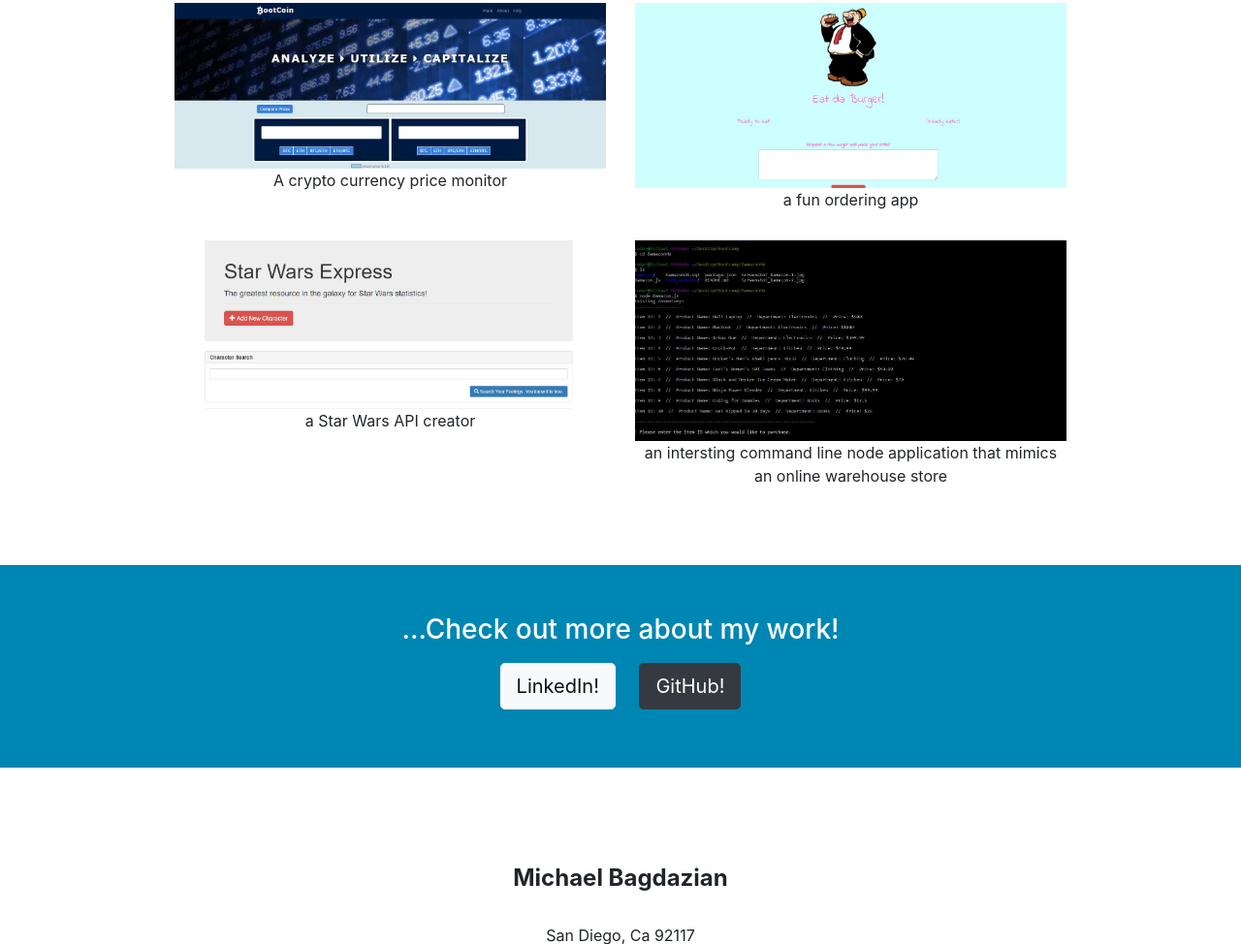
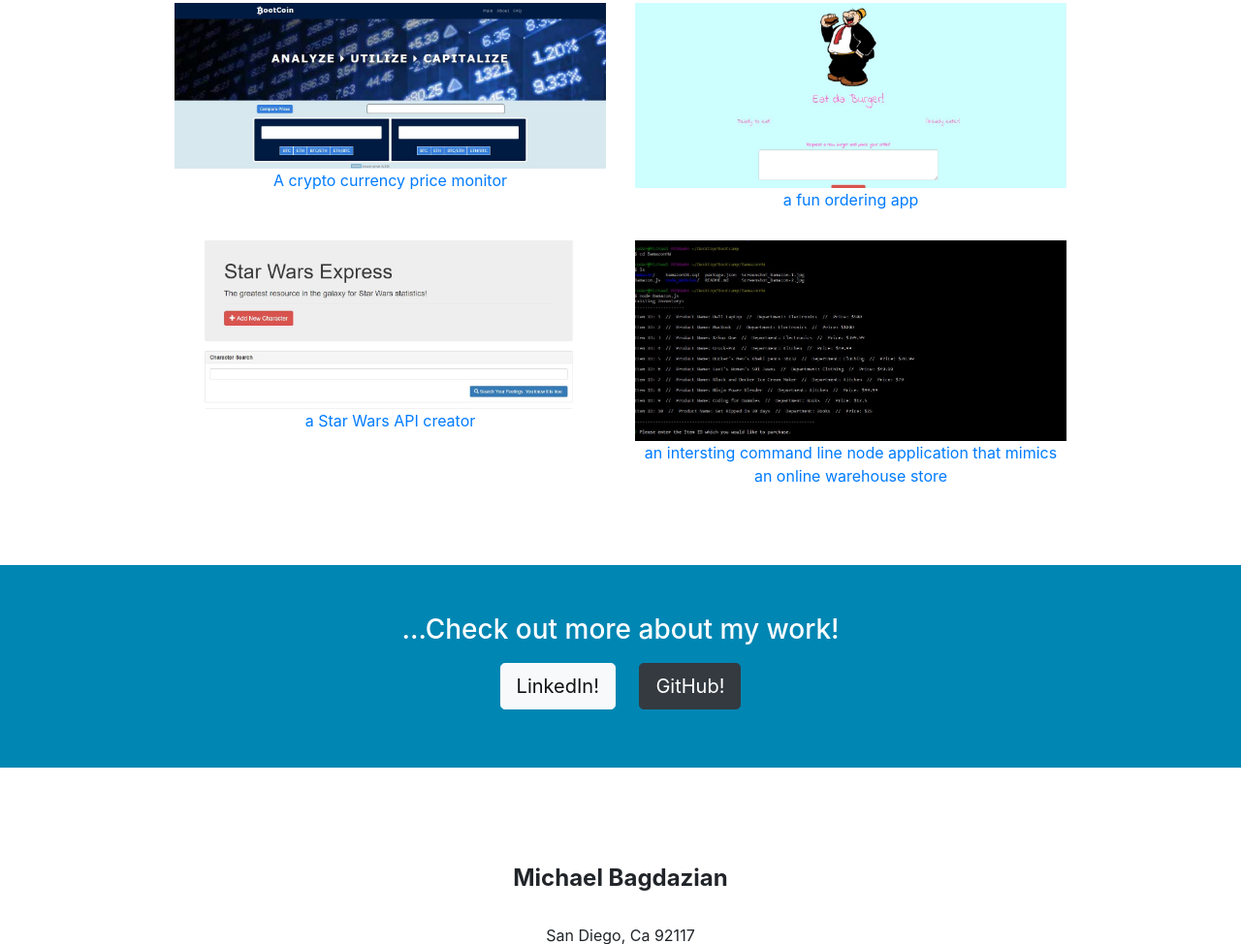
Before and after one commit to mbagdazian/portfolio, a website with bundled scripts: page index.html in a window 1280 px wide. Shown: the part 1988-2962 px from the top of the page at 97% size. Built offline with nearby package versions, Linux system fonts and the light colour scheme.

Commit message:
upload 3

```diff
--- a/index.html
+++ b/index.html
@@ -163,8 +163,9 @@
                 <div class="portfolio-item">
                   <a href="https://vidman22.github.io/Boot_Coin/index.html">
                     <img class="img-portfolio img-fluid" src="img/BootcoinProject.jpg">
+                  <p>A crypto currency price monitor</p>
                   </a>
-                  <p>A crypto currency price monitor</p>
+
                 </div>
               </div>
               <div class="col-md-6">
@@ -172,24 +173,27 @@
                   <a href="https://thawing-refuge-78214.herokuapp.com/index">
                     <img class="img-portfolio img-fluid" src="img/burgerapp.jpg">
 
+                  <p>a fun ordering app</p>
                   </a>
-                  <p>a fun ordering app</p>
+
                 </div>
               </div>
               <div class="col-md-6">
                 <div class="portfolio-item">
                   <a href="https://secret-temple-88351.herokuapp.com/">
                     <img class="img-portfolio img-fluid" src="img/SWapi.jpg">
-                  </a>
-                  a Star Wars API creator
+                <p> a Star Wars API creator </p>
+                 </a>
+
                 </div>
               </div>
               <div class="col-md-6">
                 <div class="portfolio-item">
                   <a href="https://github.com/mbagdazian/Bamazon">
                     <img class="img-portfolio img-fluid" src="img/Bamazon.jpg">
-                  </a>
-                  <p>an intersting command line node application that mimics an online warehouse store</p>
+                 <p>an intersting command line node application that mimics an online warehouse store</p>
+                 </a>
+
                 </div>
               </div>
             </div>
```
